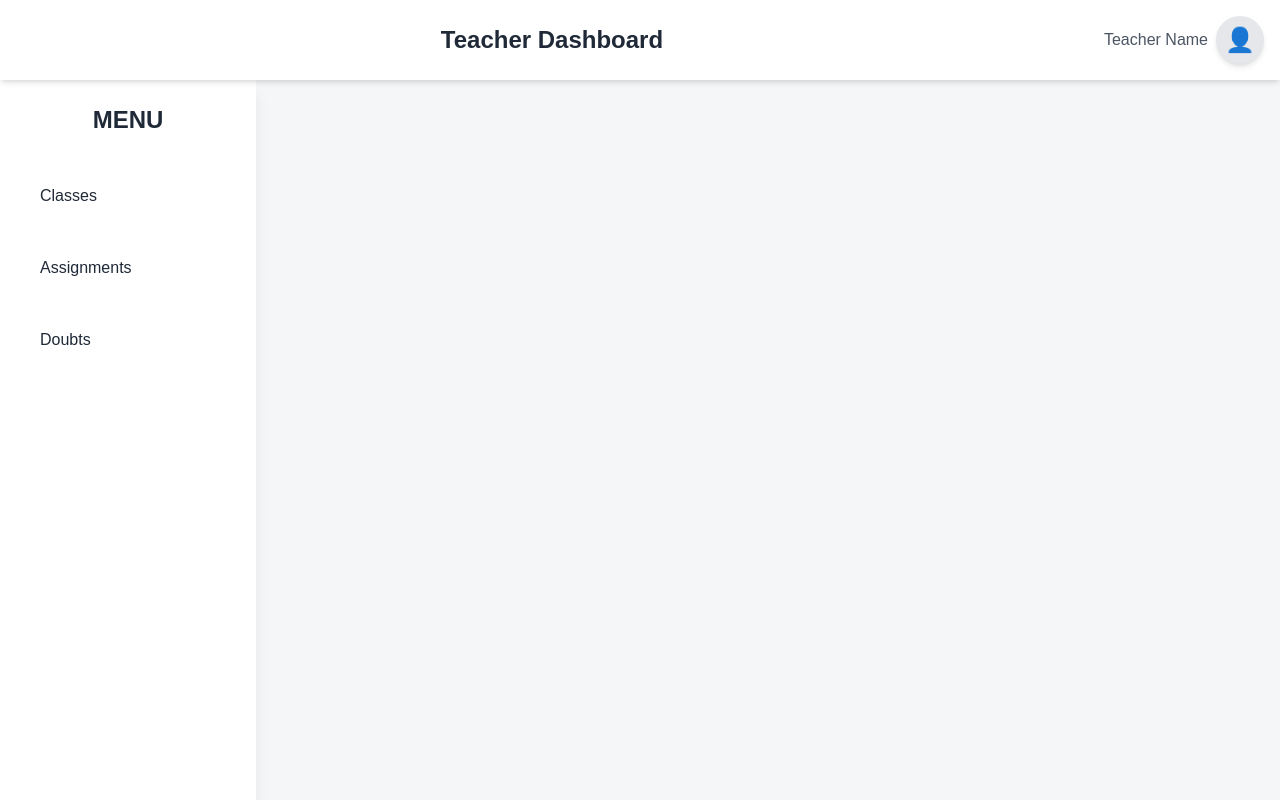
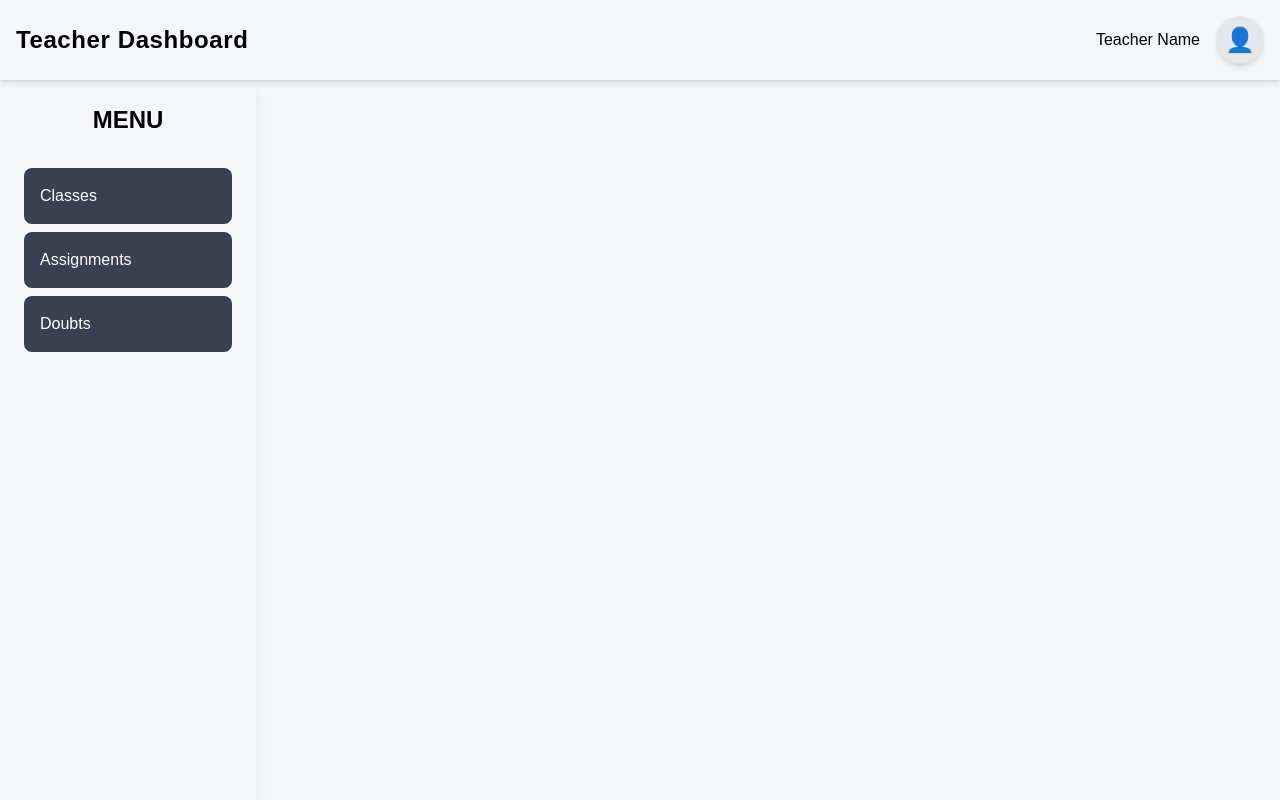
Before and after one commit to yash-writes-code/E-Learning, a React (Vite) app in the folder Frontend/: page /teacher in a window 1280 px wide. Built offline with nearby package versions, Linux system fonts and the light colour scheme.

Commit message:
Modification to Header and Sidebar

```diff
--- a/Frontend/package.json
+++ b/Frontend/package.json
@@ -14,6 +14,7 @@
     "@emotion/styled": "^11.13.0",
     "@mui/icons-material": "^6.1.3",
     "@mui/material": "^6.1.3",
+    "lucide-react": "^0.452.0",
     "react": "^18.3.1",
     "react-dom": "^18.3.1",
     "react-router-dom": "^6.27.0"
--- a/Frontend/src/components/Header.jsx
+++ b/Frontend/src/components/Header.jsx
@@ -2,13 +2,13 @@ import React from 'react';
 
 function Header() {
   return (
-    <div className="header bg-white text-gray-800 p-4 flex items-center sticky top-0 z-50 shadow-md">
-      <h1 className="header-title text-2xl font-semibold flex-grow text-center text-gray-800">
+    <div className="header bg-white-900 text-black p-4 flex items-center justify-between sticky top-0 z-50 shadow-md">
+      <h1 className="header-title text-2xl font-bold tracking-wide">
         Teacher Dashboard
       </h1>
-      <div className="user-info flex items-center ml-4">
-        <span className="user-name text-gray-600 mr-2 font-medium">Teacher Name</span>
-        <div className="avatar bg-gray-200 rounded-full w-12 h-12 flex items-center justify-center text-2xl shadow-md">
+      <div className="user-info flex items-center space-x-4">
+        <span className="user-name font-medium text-gray font-bold">Teacher Name</span>
+        <div className="aavatar bg-gray-200 rounded-full w-12 h-12 flex items-center justify-center text-2xl shadow-md">
           👤
         </div>
       </div>
--- a/Frontend/src/components/Sidebar.jsx
+++ b/Frontend/src/components/Sidebar.jsx
@@ -2,18 +2,18 @@ import React from 'react';
 
 function Sidebar() {
   return (
-    <div className="sidebar bg-white w-64 h-screen shadow-lg fixed top-17 left-0 flex flex-col p-6">
-      <h2 className="sidebar-title text-2xl font-semibold text-gray-800 mb-8 text-center">
+    <div className="sidebar bg-white-800 w-64 h-screen shadow-lg fixed top-17 left-0 flex flex-col p-6 space-y-8">
+      <h2 className="sidebar-title text-2xl font-bold text-black m-0 text-center">
         MENU
       </h2>
-      <div className="flex flex-col space-y-4">
-        <div className="sidebar-item bg-white hover:bg-gray-100 transition duration-200 rounded-lg p-4 cursor-pointer text-gray-800 font-medium">
+      <div className="flex flex-col space-y-2">
+        <div className="sidebar-item bg-gray-700 hover:bg-gray-600 text-white transition duration-300 rounded-lg p-4 cursor-pointer font-medium">
           Classes
         </div>
-        <div className="sidebar-item bg-white hover:bg-gray-100 transition duration-200 rounded-lg p-4 cursor-pointer text-gray-800 font-medium">
+        <div className="sidebar-item bg-gray-700 hover:bg-gray-600 text-white transition duration-300 rounded-lg p-4 cursor-pointer font-medium">
           Assignments
         </div>
-        <div className="sidebar-item bg-white hover:bg-gray-100 transition duration-200 rounded-lg p-4 cursor-pointer text-gray-800 font-medium">
+        <div className="sidebar-item bg-gray-700 hover:bg-gray-600 text-white transition duration-300 rounded-lg p-4 cursor-pointer font-medium">
           Doubts
         </div>
       </div>
--- a/Frontend/src/pages/Teacher.jsx
+++ b/Frontend/src/pages/Teacher.jsx
@@ -2,6 +2,7 @@ import React from 'react';
 import { Routes, Route, Navigate } from 'react-router-dom';
 import Header from '../components/Header.jsx';
 import Sidebar from '../components/Sidebar.jsx';
+import Classes from '../components/Classes.jsx';
 import './Teacher.css';
 // import Dashboard from '../components/Dashboard';
 // import Classes from '../components/Classes';
```
Also changed, not shown: 1 other file (tests, documents, lock files or other folders).
